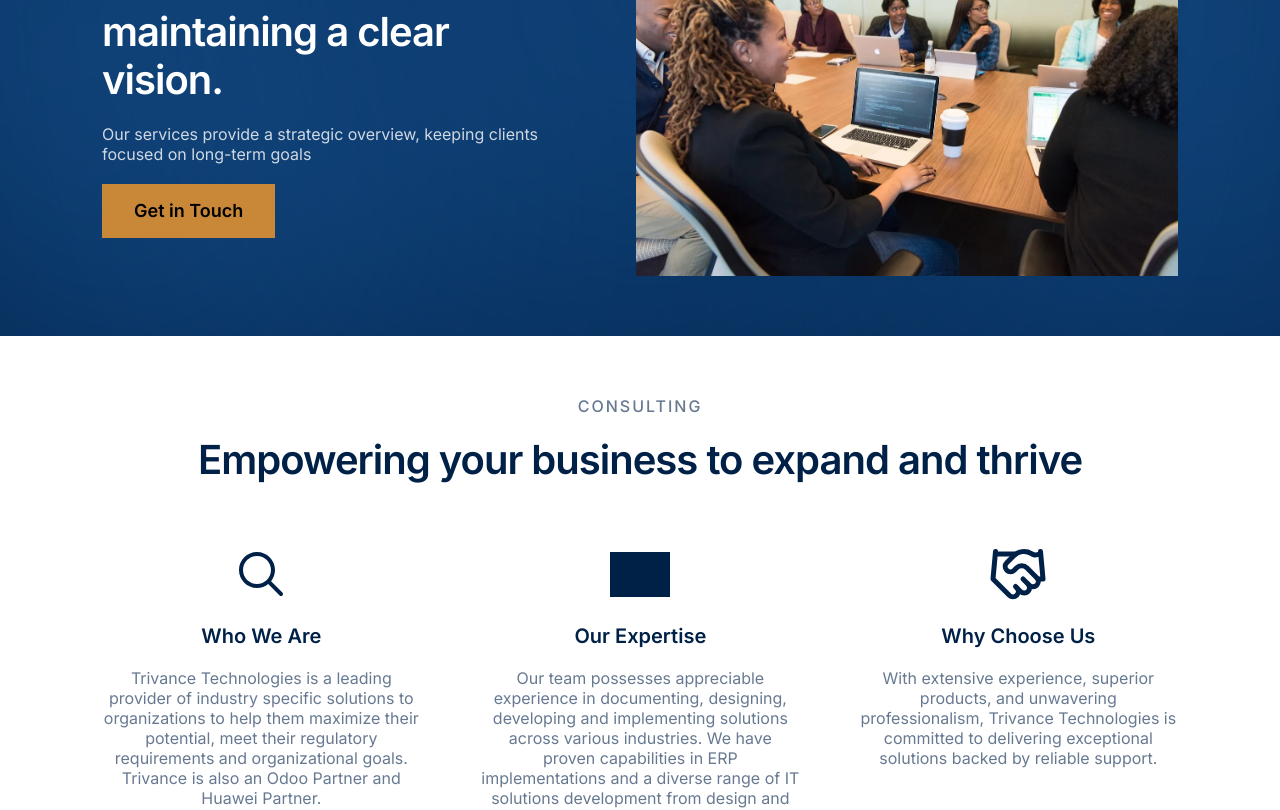
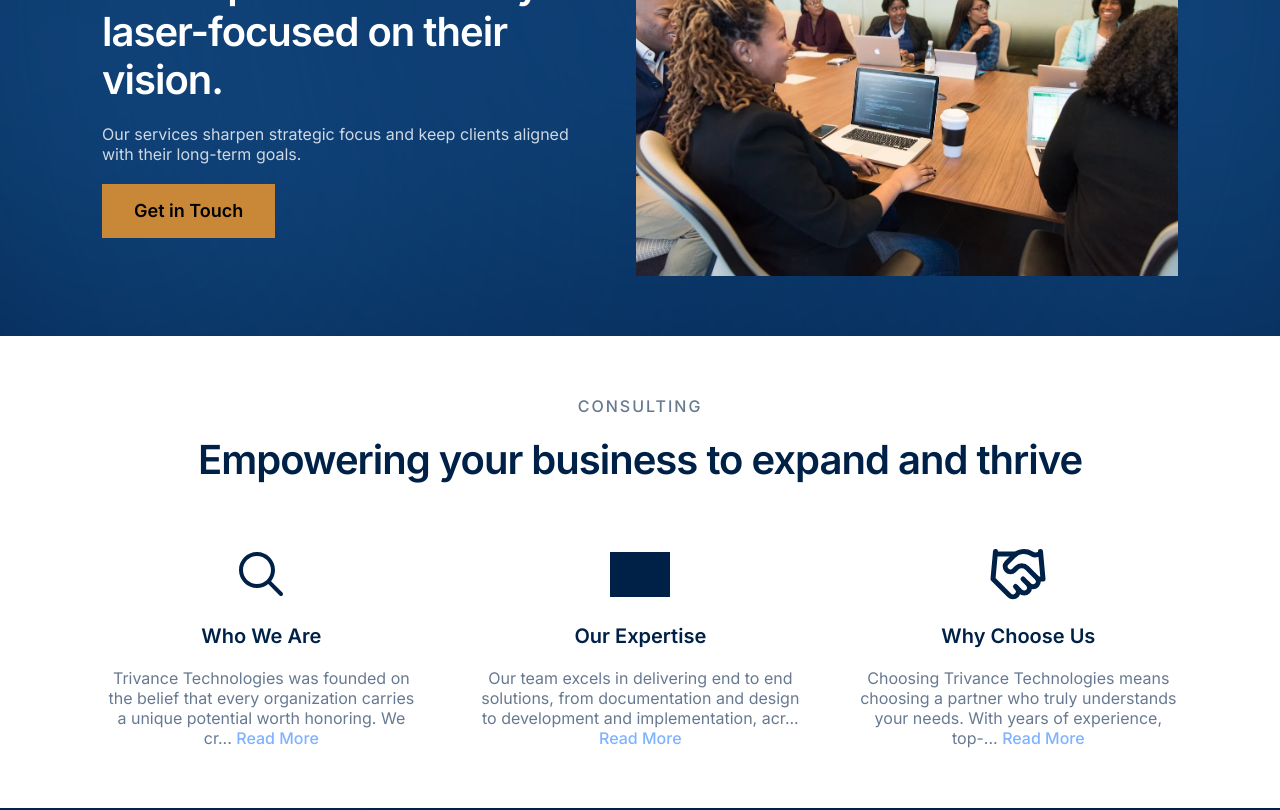
Before and after one commit to Trivance-Technologies/trivancetech-website, a Next.js app: page /about in a window 1280 px wide. Shown: the part 260-1070 px from the top of the page. Built offline with nearby package versions, Linux system fonts and the light colour scheme; grey boxes are pictures that could not be loaded.

Commit message:
applied text corrections for the about page and added a read more/less button for the why choose us secion

```diff
--- a/src/app/about/about.tsx
+++ b/src/app/about/about.tsx
@@ -8,17 +8,17 @@ const idealsDetails = [
     {
         "iconUrl": "/magnifying-glass.svg",
         "title": "Who We Are",
-        "description": "Trivance Technologies is a leading provider of industry specific solutions to organizations to help them maximize their potential, meet their regulatory requirements and organizational goals. Trivance is also an Odoo Partner and Huawei Partner."
+        "description": "Trivance Technologies was founded on the belief that every organization carries a unique potential worth honoring. We craft industry-specific solutions that not only meet regulatory demands but elevate purpose-driven goals. As an Odoo and Huawei partner, we are built for complexity and engineered for your growth."
     },
     {
         "iconUrl": "/bag.svg",
         "title": "Our Expertise",
-        "description": "Our team possesses appreciable experience in documenting, designing, developing and implementing solutions across various industries. We have proven capabilities in ERP implementations and a diverse range of IT solutions development from design and development through to strategic advice and professional services."
+        "description": "Our team excels in delivering end to end solutions, from documentation and design to development and implementation, across diverse industries. We have established expertise in ERP systems and a comprehensive suite of IT solutions. We champion customer focus, agile project management, and Time Management."
     },
     {
         "iconUrl": "/handshake.svg",
         "title": "Why Choose Us",
-        "description": "With extensive experience, superior products, and unwavering professionalism, Trivance Technologies is committed to delivering exceptional solutions backed by reliable support."
+        "description": "Choosing Trivance Technologies means choosing a partner who truly understands your needs. With years of experience, top-tier products, and unwavering support, we’re here to make your vision a reality. Can you afford to trust anyone else?"
     },
 ];
 
--- a/src/components/ideals_card.tsx
+++ b/src/components/ideals_card.tsx
@@ -1,6 +1,6 @@
 'use client'
 import { motion } from 'framer-motion';
-import React from 'react';
+import React, { useState } from 'react';
 
 interface IdealsCardPropTypes {
     iconUrl : string,
@@ -10,29 +10,45 @@ interface IdealsCardPropTypes {
 }
 
 const IdealsCard : React.FC<IdealsCardPropTypes> = ({ iconUrl, title, description, index }) => {
+
+  const [expanded, setExpanded] = useState(false);
+
+
   return (
-    <motion.div className='w-full gap-[1.25rem] flex flex-col items-center'
+    <motion.div
+      className="w-full gap-[1.25rem] flex flex-col items-center"
       initial={{ x: 200, opacity: 0 }}
       whileInView={{ x: 0, opacity: 1 }}
       transition={{
-          duration: .8,
-          ease: "easeInOut",
-          delay: .3 * index
+        duration: 0.8,
+        ease: "easeInOut",
+        delay: 0.3 * index,
       }}
       viewport={{ once: true }}
       style={{ willChange: "transform, opacity" }}
     >
-        <span
-          className='w-[60px] h-[60px] bg-primary'
-          style={{
-            maskImage: `url('${iconUrl}')`,
-            WebkitMaskImage: `url('${iconUrl}')`,
-            maskSize: 'contain',
-            maskRepeat: 'no-repeat',
-            maskPosition: 'center'
-        }}></span>
-      <h3 className='text-[1.25rem]/[1.5rem] font-semibold text-primary'>{title}</h3>
-      <p className='opacity-[.6] text-primary text-[1rem]/[1.25rem]'>{description}</p>
+      <span
+        className="w-[60px] h-[60px] bg-primary"
+        style={{
+          maskImage: `url('${iconUrl}')`,
+          WebkitMaskImage: `url('${iconUrl}')`,
+          maskSize: "contain",
+          maskRepeat: "no-repeat",
+          maskPosition: "center",
+        }}
+      ></span>
+
+      <h3 className="text-[1.25rem]/[1.5rem] font-semibold text-primary text-center">{title}</h3>
+
+      <p className="opacity-[.6] text-primary text-[1rem]/[1.25rem]">
+        {expanded ? description : `${description.slice(0, 120)}... `}
+        <button
+          className="text-blue-500 font-medium hover:underline" style={{paddingLeft: (expanded) ? '5px' : '0px'}}
+          onClick={() => setExpanded(!expanded)}
+        >
+          {expanded ? "Read Less" : "Read More"}
+        </button>
+      </p>
     </motion.div>
   )
 }
--- a/src/data/bodyHeaderData.tsx
+++ b/src/data/bodyHeaderData.tsx
@@ -20,8 +20,8 @@ export const bodyHeaderDataMap: Record<string, {
     },
     "/about": {
         title: "About",
-        subTitle: "We assist our clients in maintaining a clear vision.",
-        description: "Our services provide a strategic overview, keeping clients focused on long-term goals",
+        subTitle: "We help our clients stay laser-focused on their vision.",
+        description: "Our services sharpen strategic focus and keep clients aligned with their long-term goals.",
         link: "/contact",
         imageLink: "/images/bodyheader/image2.webp",
         imageAlt: "image of a group of people seating around a meeting table.",
```
